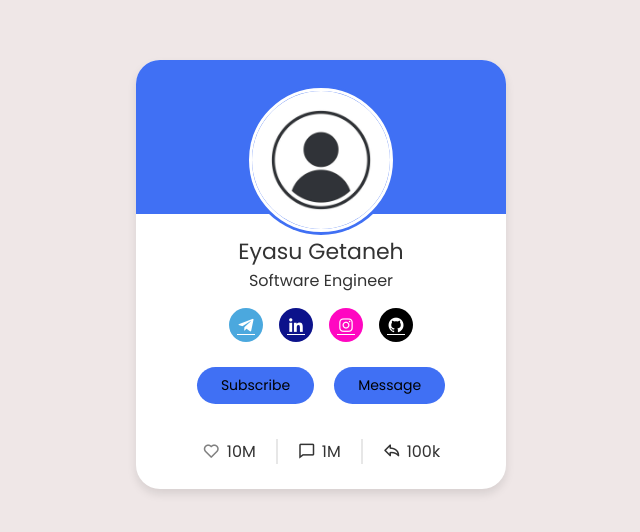
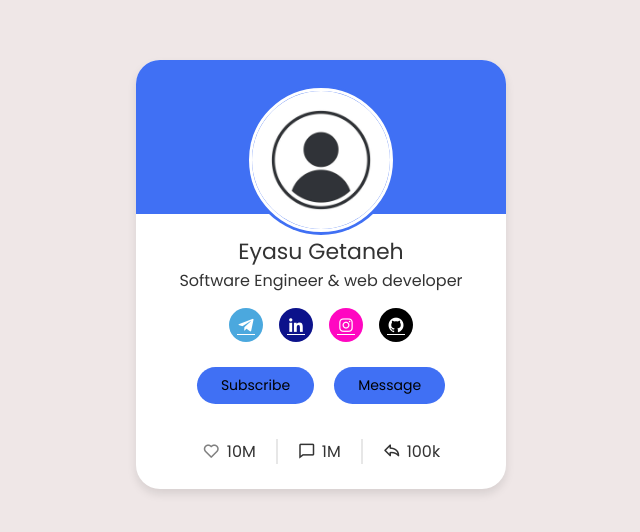
Before and after one commit to EyasuGet/Profile-card_html, a plain HTML site: page index.html in a window 1280 px wide. Shown: the part 126-658 px from the top of the page, without its empty margins (319-959 px from the left). Drawn offline with nearby package versions, Linux system fonts and the light colour scheme.

Commit message:
Update index.html

```diff
--- a/index.html
+++ b/index.html
@@ -17,7 +17,7 @@
       </div>
       <div class="text-data">
         <span class="name">Eyasu Getaneh</span>
-        <span class="job">Software Engineer</span>
+        <span class="job">Software Engineer & web developer</span>
       </div>
       <div class="media-buttons">
         <a href="#" style="background: #4ba8de" class="link"
```
